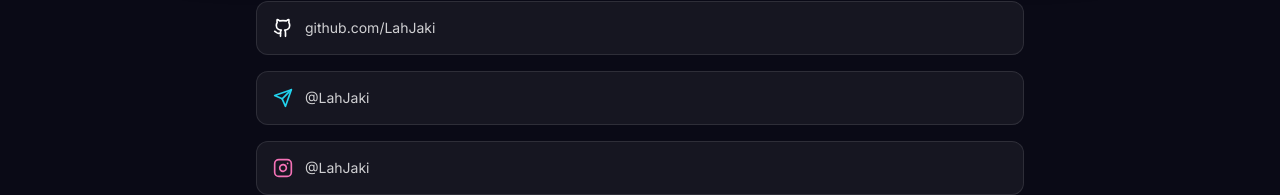
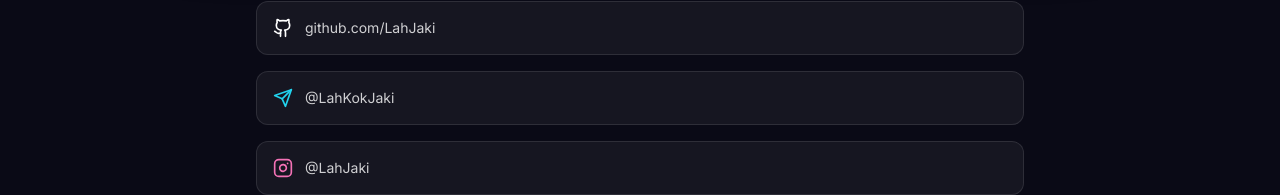
Before and after one commit to flamesuserresource4/frontend-repo_57cbrt1u_vt9zzj, a React (Vite) app: page / in a window 1280 px wide. Shown: the part 2244-2439 px from the top of the page. Built offline with nearby package versions, Linux system fonts and the light colour scheme; a web font is replaced by a local one.

Commit message:
Update project prj_57cbrt1u - 2025-11-05T06:51:25.141Z

```diff
--- a/src/components/Contact.jsx
+++ b/src/components/Contact.jsx
@@ -34,13 +34,13 @@ const Contact = () => {
             <span className="text-sm text-white/80">github.com/LahJaki</span>
           </a>
           <a
-            href="https://t.me/LahJaki"
+            href="https://t.me/LahKokJaki"
             target="_blank"
             rel="noreferrer"
             className="flex items-center gap-3 rounded-xl border border-white/10 bg-white/5 p-4 transition hover:bg-white/10"
           >
             <Send className="h-5 w-5 text-cyan-400" />
-            <span className="text-sm text-white/80">@LahJaki</span>
+            <span className="text-sm text-white/80">@LahKokJaki</span>
           </a>
           <a
             href="https://instagram.com/LahJaki"
```
Also changed, not shown: 1 other file (tests, documents, lock files or other folders).
